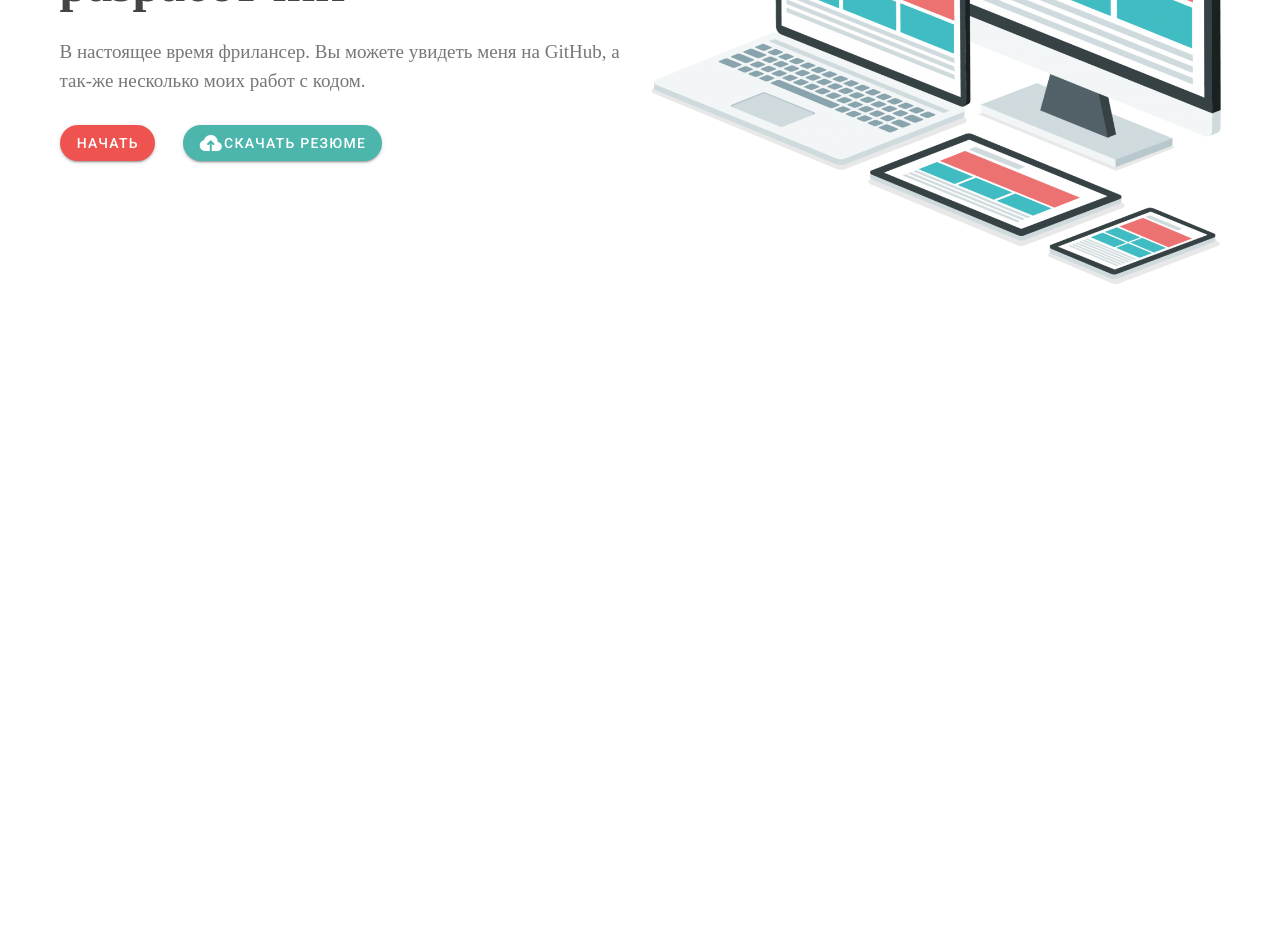
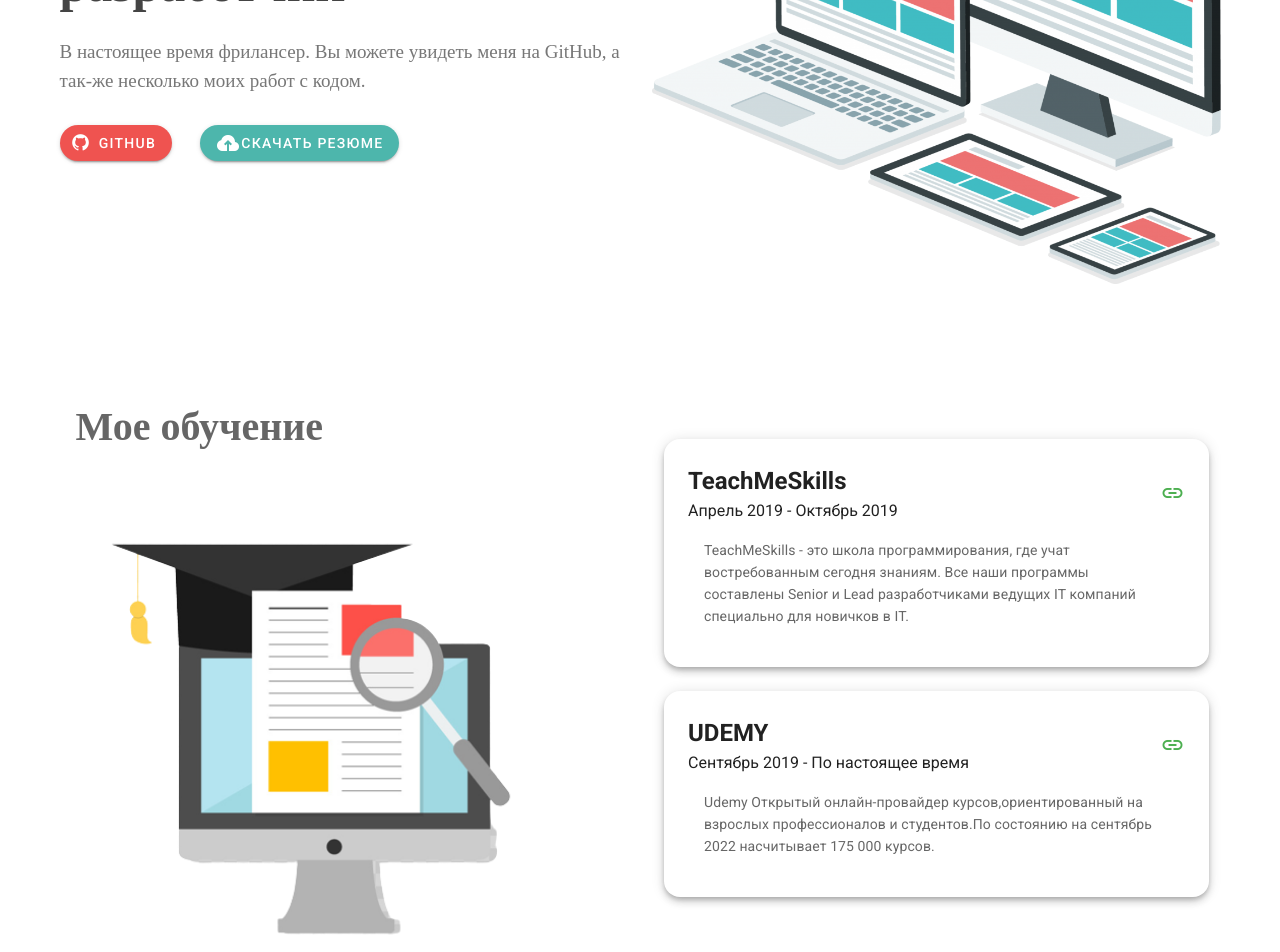
Before and after one commit to maxkolt/portfolio, a Vue app: page / in a window 1280 px wide. Shown: the part 340-1292 px from the top of the page. Before the commit the page ends 800 px from the top, so only its background shows below. Built offline with nearby package versions, Linux system fonts and the light colour scheme.

Commit message:
разработка компонента Education

```diff
--- a/src/App.vue
+++ b/src/App.vue
@@ -1,8 +1,9 @@
 <template>
   <v-app>
-<Header/>
+    <Header/>
     <v-main>
-<MyComponents/>
+      <MyComponents/>
+      <Education/>
     </v-main>
   </v-app>
 </template>
@@ -12,18 +13,20 @@
 
 import Header from "@/components/Header";
 import MyComponents from "@/components/MyComponent";
+import Education from "@/components/Education";
+
 export default {
   name: 'App',
-  components: {MyComponents, Header},
+  components: {Education, MyComponents, Header},
   data() {
     return {
       menus: [
-        {title: 'Home',      route: 'home'},
-        {title: 'About',     route: 'about'},
+        {title: 'Home', route: 'home'},
+        {title: 'Education', route: 'education'},
         {title: 'Portfolio', route: 'portfolio'},
-        {title: 'Project',   route: 'project'},
-        {title: 'Gallery',   route: 'gallery'},
-        {title: 'Contact',   route: 'contact'},
+        {title: 'Project', route: 'project'},
+        {title: 'Gallery', route: 'gallery'},
+        {title: 'Contact', route: 'contact'},
       ]
     }
   }
--- /dev/null
+++ b/src/components/Education.vue
@@ -0,0 +1,69 @@
+<template>
+  <v-container>
+    <v-subheader class="text">Мое обучение</v-subheader>
+    <v-row>
+      <v-col lg="6">
+        <img class="image" src="./../assets/education-student.png" alt="img">
+      </v-col>
+      <v-col lg="6">
+        <v-col lg="12">
+          <v-card class="pa-6 rounded-xl " elevation="5">
+            <div class="d-flex align-center justify-space-between">
+              <div class="">
+                <h2>TeachMeSkills</h2>
+                <span>Апрель 2019 - Октябрь 2019</span>
+              </div>
+              <a href="https://teachmeskills.by/" target="_blank">
+                <v-icon color="green">mdi-link</v-icon>
+              </a>
+            </div>
+            <v-card-text>
+              TeachMeSkills - это школа программирования, где учат востребованным сегодня знаниям. Все наши программы
+              составлены Senior и Lead разработчиками ведущих IT компаний специально для новичков в IT.
+            </v-card-text>
+          </v-card>
+        </v-col>
+        <v-col lg="12">
+          <v-card class="pa-6 rounded-xl " elevation="5">
+            <div class="d-flex align-center justify-space-between">
+              <div class="">
+                <h2>UDEMY</h2>
+                <span>Сентябрь 2019 - По настоящее время</span>
+              </div>
+              <a href="https://www.udemy.com/" target="_blank">
+                <v-icon color="green">mdi-link</v-icon>
+              </a>
+            </div>
+            <v-card-text>
+              Udemy
+              Открытый онлайн-провайдер курсов,ориентированный на взрослых профессионалов и студентов.По состоянию на
+              сентябрь 2022 насчитывает 175 000 курсов.
+            </v-card-text>
+          </v-card>
+        </v-col>
+      </v-col>
+    </v-row>
+  </v-container>
+</template>
+
+<script>
+export default {
+  name: "Education"
+}
+</script>
+
+<style scoped>
+.image {
+  margin-top: 5rem;
+  margin-right: 5rem;
+  width: 100%;
+}
+
+.text {
+  margin-top: 2rem;
+  padding-top: 5rem;
+  font-size: 40px;
+  font-family: cursive;
+  font-weight: 700;
+}
+</style>
--- a/src/components/Header.vue
+++ b/src/components/Header.vue
@@ -30,7 +30,7 @@
     return {
       menus: [
         {title: 'Home', route: 'home'},
-        {title: 'About', route: 'about'},
+        {title: 'Education', route: 'education'},
         {title: 'Portfolio', route: 'portfolio'},
         {title: 'Project', route: 'project'},
         {title: 'Gallery', route: 'gallery'},
--- a/src/components/MyComponent.vue
+++ b/src/components/MyComponent.vue
@@ -7,7 +7,10 @@
           Вы можете увидеть меня на GitHub,
           а так-же несколько моих работ с кодом.
           </p>
-        <v-btn color="red lighten-1" class="white--text mr-7" rounded>Начать</v-btn>
+        <v-btn target="_blank" href="https://github.com/maxkolt?tab=repositories" class="white--text mr-7" color="red lighten-1" rounded>
+          <v-icon left size="20">mdi-github</v-icon>
+          GitHub
+        </v-btn>
         <v-btn color="teal lighten-2" class="white--text" rounded>
           <v-icon> mdi-cloud-upload</v-icon>
           Скачать резюме
```
Also changed, not shown: src/assets/education-student.png (added).
